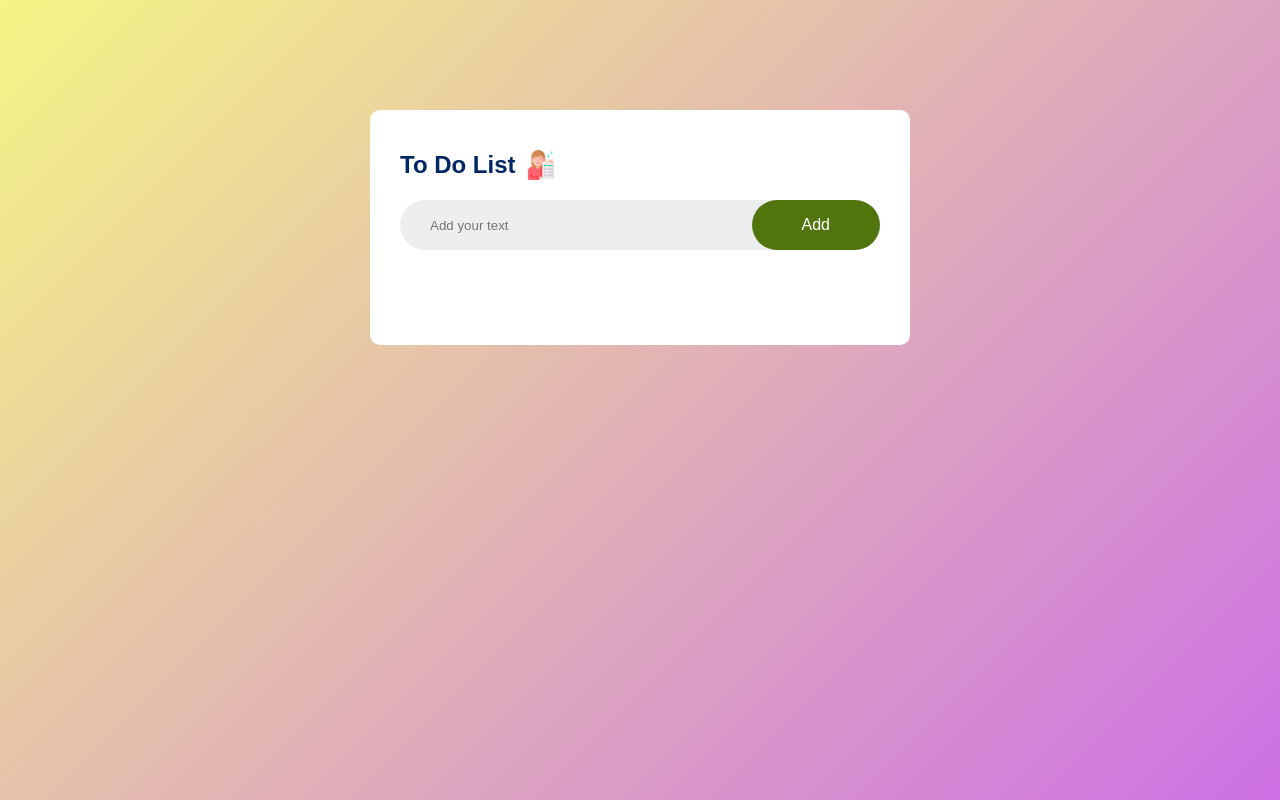
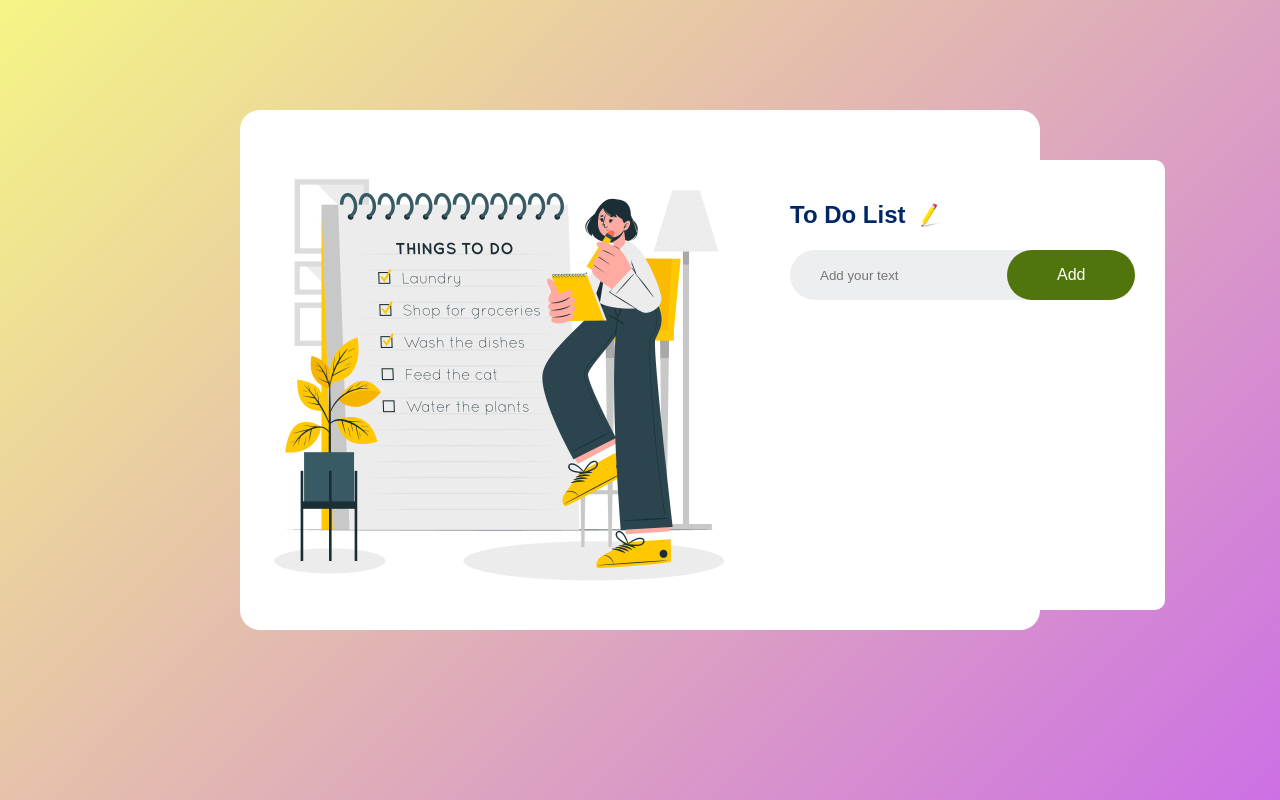
Before and after one commit to Ashrayaa/My-To-Do-List-App, a plain HTML site: page index.html in a window 1280 px wide. Drawn offline with Linux system fonts and the light colour scheme.

Commit message:
ui updated

```diff
--- a/index.html
+++ b/index.html
@@ -1,17 +1,19 @@
 <!DOCTYPE html>
 <html lang="en">
   <head>
-    <meta charset="UTF-8">
-    <meta name="viewport" content="width=device-width, initial-scale=1.0">
+    <meta charset="UTF-8" />
+    <meta name="viewport" content="width=device-width, initial-scale=1.0" />
     <title>To Do List App</title>
-    <link rel="stylesheet" href="style.css" type="text/css"/>
+    <link rel="stylesheet" href="style.css" type="text/css" />
   </head>
   <body>
     <div class="container">
+      <div class="box">
+        <img src="images/icon3.jpg" alt="Image" class="leftimage" />
         <div class="todo-app">
-            <h2>To Do List<img src="images/icon2.png" alt="Image"/></h2>
+          <h2>To Do List<img src="images/icon4.jpg" alt="Image" /></h2>
           <div class="row">
-                <input type="text" id="input-box" placeholder="Add your text">
+            <input type="text" id="input-box" placeholder="Add your text" />
             <button onclick="addTask()">Add</button>
           </div>
           <ul id="list-container">
@@ -21,6 +23,7 @@
           </ul>
         </div>
       </div>
+    </div>
     <script src="script.js"></script>
   </body>
 </html>
--- a/style.css
+++ b/style.css
@@ -15,11 +15,27 @@
     padding: 10px;
 }
 
+.box{
+    height: 65vh;
+    display: flex;
+    background: #fff;
+    border-radius: 20px;
+    max-width: 800px;
+    margin: 100px auto 20px;
+}
+
+.leftimage{
+    width: 100%;
+    max-width: 740px;
+    margin: 10px;
+
+}
+
 .todo-app{
     width: 100%;
     max-width: 540px;
     background: #fff;
-    margin: 100px auto 20px;
+    margin: 50px auto 20px;
     padding: 40px 30px 70px;
     border-radius: 10px;
 }
```
Also changed, not shown: images/icon3.jpg (added), images/icon4.jpg (added). Lines whose indentation alone changed are shown as unchanged.
